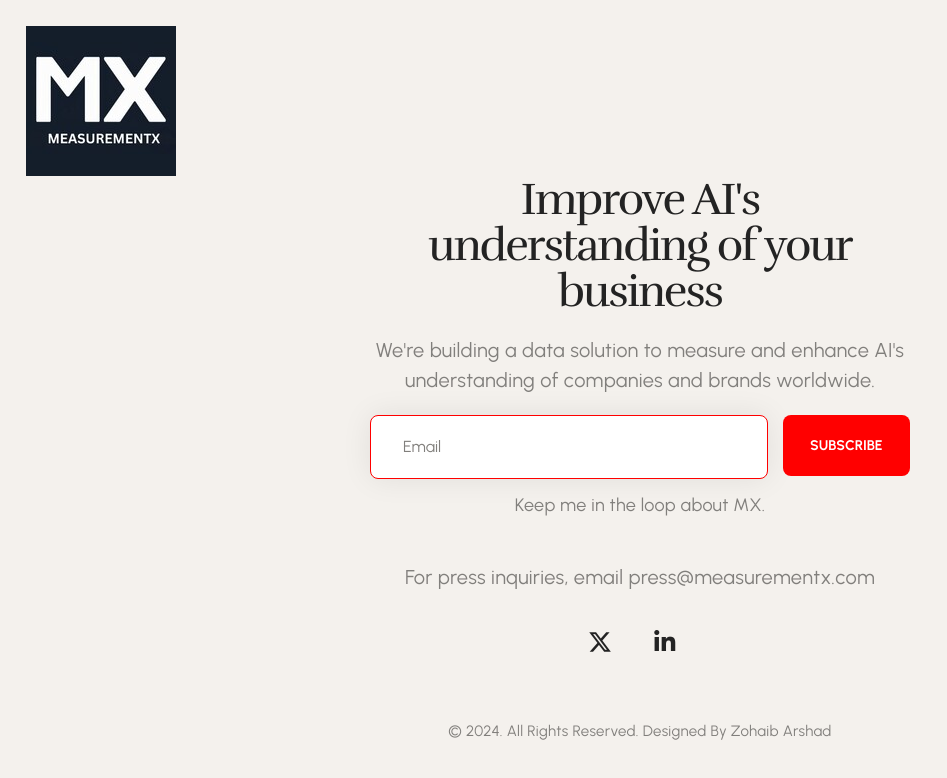
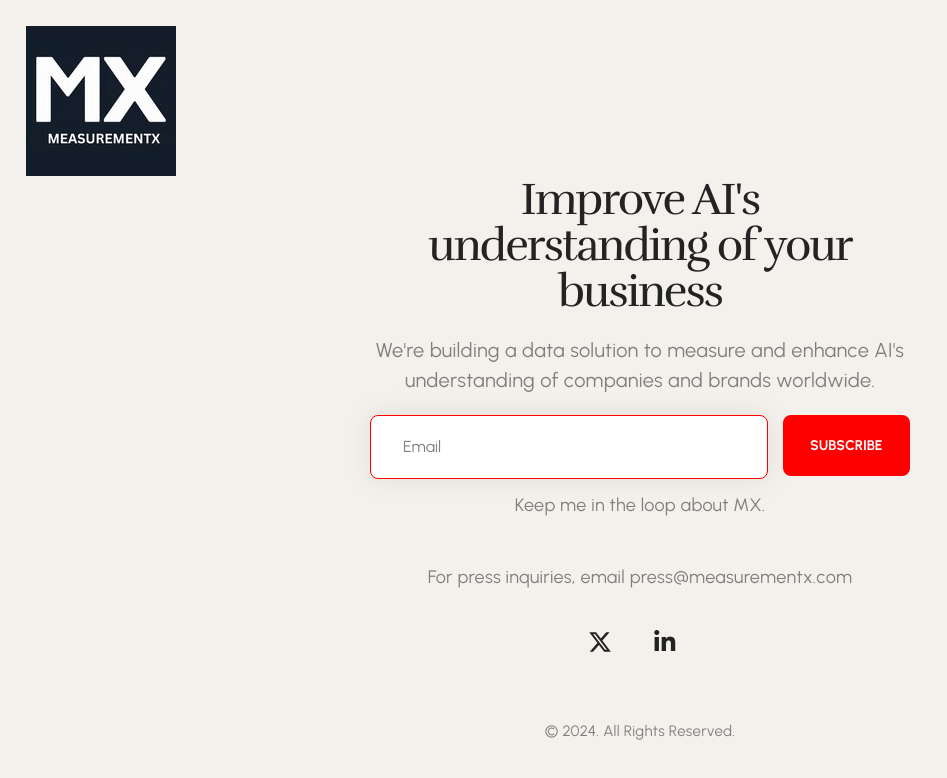
Before and after one commit to aisonym/measurementx, a plain HTML site: page index.html in a window 1280 px wide. Shown: the whole page, without its empty margins (0-947 px from the left). Drawn offline with Linux system fonts and the light colour scheme.

Commit message:
Update index.html

```diff
--- a/index.html
+++ b/index.html
@@ -58,7 +58,7 @@
 
                 <div class="row align-items-center justify-content-center">
                     <div class="col-12 text-center">
-                        <p class="fs-20">For press inquiries, email <a href="mailto:press@measurementx.com">press@measurementx.com</a></p>
+                        <p class="fs-18">For press inquiries, email <a href="mailto:press@measurementx.com">press@measurementx.com</a></p>
                     </div>
                 </div>
 
@@ -73,7 +73,7 @@
                 </div>
                 <div class="row align-items-center">
                     <div class="col-xl-12 col-sm-12 text-center fs-15">
-                        <p>© 2024. All Rights Reserved. Designed By <a href="https://zohaibarshad.com" target="_blank">Zohaib Arshad</a>
+                        <p>© 2024. All Rights Reserved.
                         </p>
                     </div>
                 </div>
```
